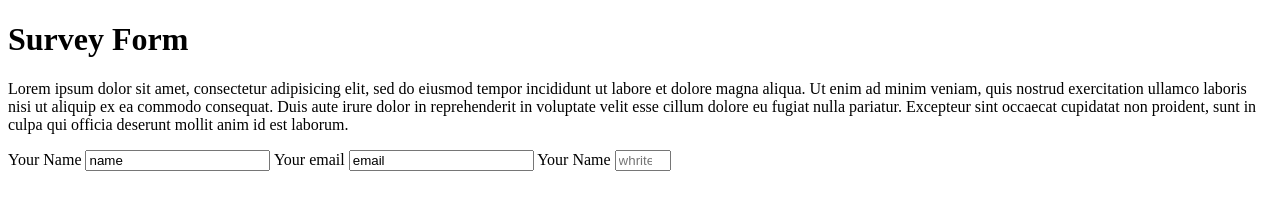
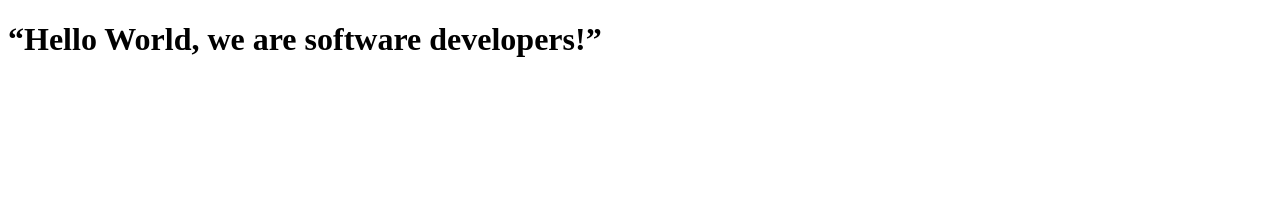
Before and after one commit to Chisankulo7/surveyform, a plain HTML site: page index.html in a window 1280 px wide. Drawn offline with Linux system fonts and the light colour scheme.

Commit message:
Baroka added

```diff
--- a/index.html
+++ b/index.html
@@ -1,24 +1,31 @@
 <!DOCTYPE html>
-<!DOCTYPE html>
-<html lang="en" dir="ltr">
+<html lang="en">
   <head>
-    <meta charset="utf-8">
-    <title>Survey Form</title>
+    <meta charset="UTF-8">
+    <title>Fork Me! FCC: Test Suite Template</title>
+    <link rel="stylesheet" href="css/style.css">
   </head>
+
   <body>
-    <h1 id="title"> Survey Form</h1>
-    <p id="description"> Lorem ipsum dolor sit amet, consectetur adipisicing elit, sed do eiusmod tempor incididunt ut labore et dolore magna aliqua. Ut enim ad minim veniam, quis nostrud exercitation ullamco laboris nisi ut aliquip ex ea commodo consequat. Duis aute irure dolor in reprehenderit in voluptate velit esse cillum dolore eu fugiat nulla pariatur. Excepteur sint occaecat cupidatat non proident, sunt in culpa qui officia deserunt mollit anim id est laborum.</p>
-    <form id="survey-form" class="" action="index.html" method="post">
-      <label id="name-label" for="">Your Name</label>
-      <input id="name" type="text" name="" value="name" placeholder="whrite your name" required>
+    <script src="https://cdn.freecodecamp.org/testable-projects-fcc/v1/bundle.js"></script>
 
-      <label id="email-label" for="">Your email</label>
-      <input id="email" type="email" name="" value="email" placeholder="whrite your email" required>
+    <p>
+      <h1>“Hello World, we are software developers!”</h1>
+    </p>
 
-      <label id="number-label" for="">Your Name</label>
-      <input id="number" type="number" name="" value="age" placeholder="whrite your age"  min="18" max="99" required>
+    <!--
 
-    </form>
 
+    Hello Camper!
+
+    For now, the test suite only works in Chrome!
+    Please read the README below in the JS Editor before beginning.
+    Feel free to delete this message once you have read it.
+    Good luck and Happy Coding!
+
+    - The freeCodeCamp Team
+
+    -->
+    <script  src="js/index.js"></script>
   </body>
 </html>
```
Also changed, not shown: js/index.js (added, +28 -0 lines), css/style.css (added), license.txt (added).
